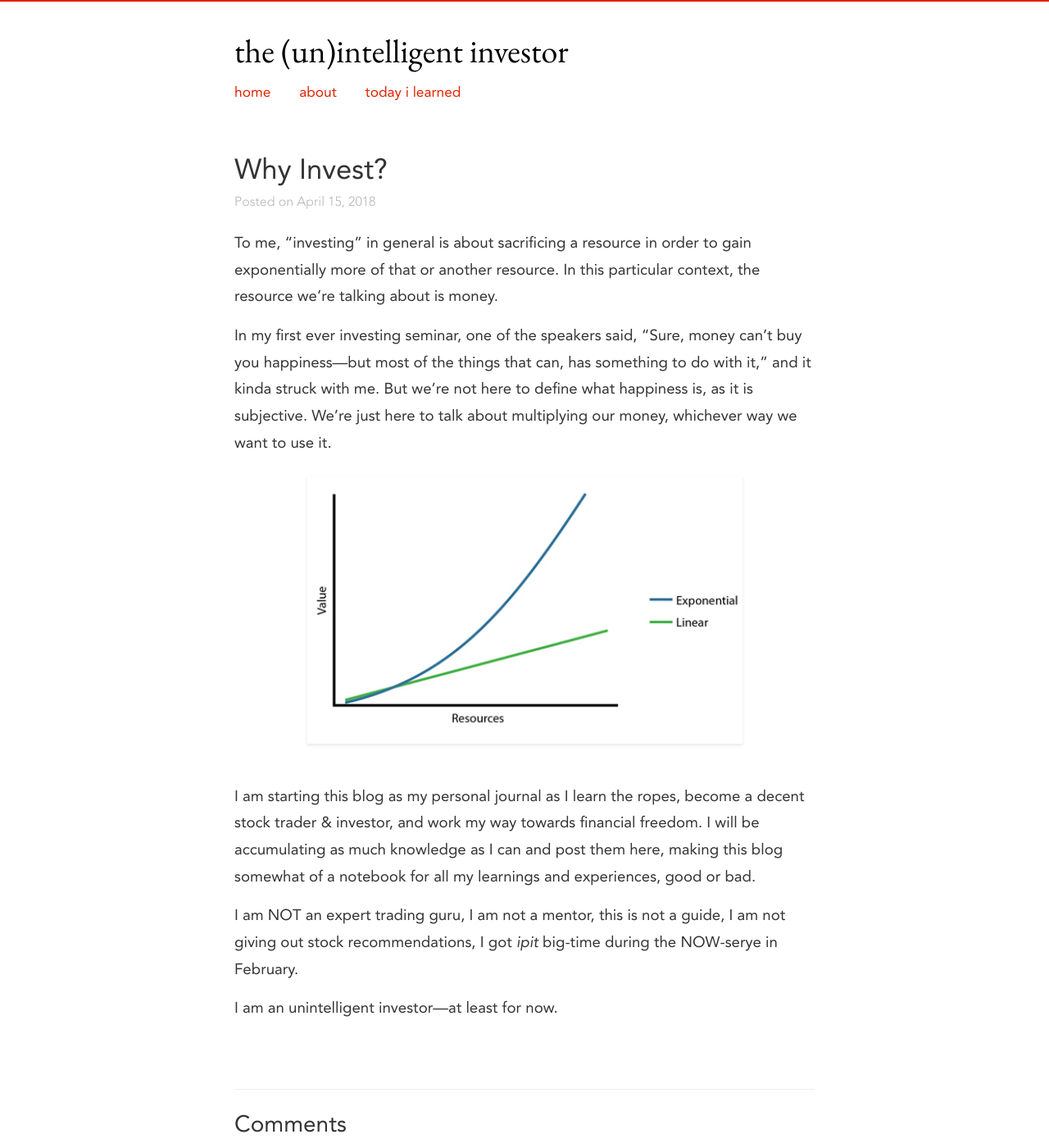
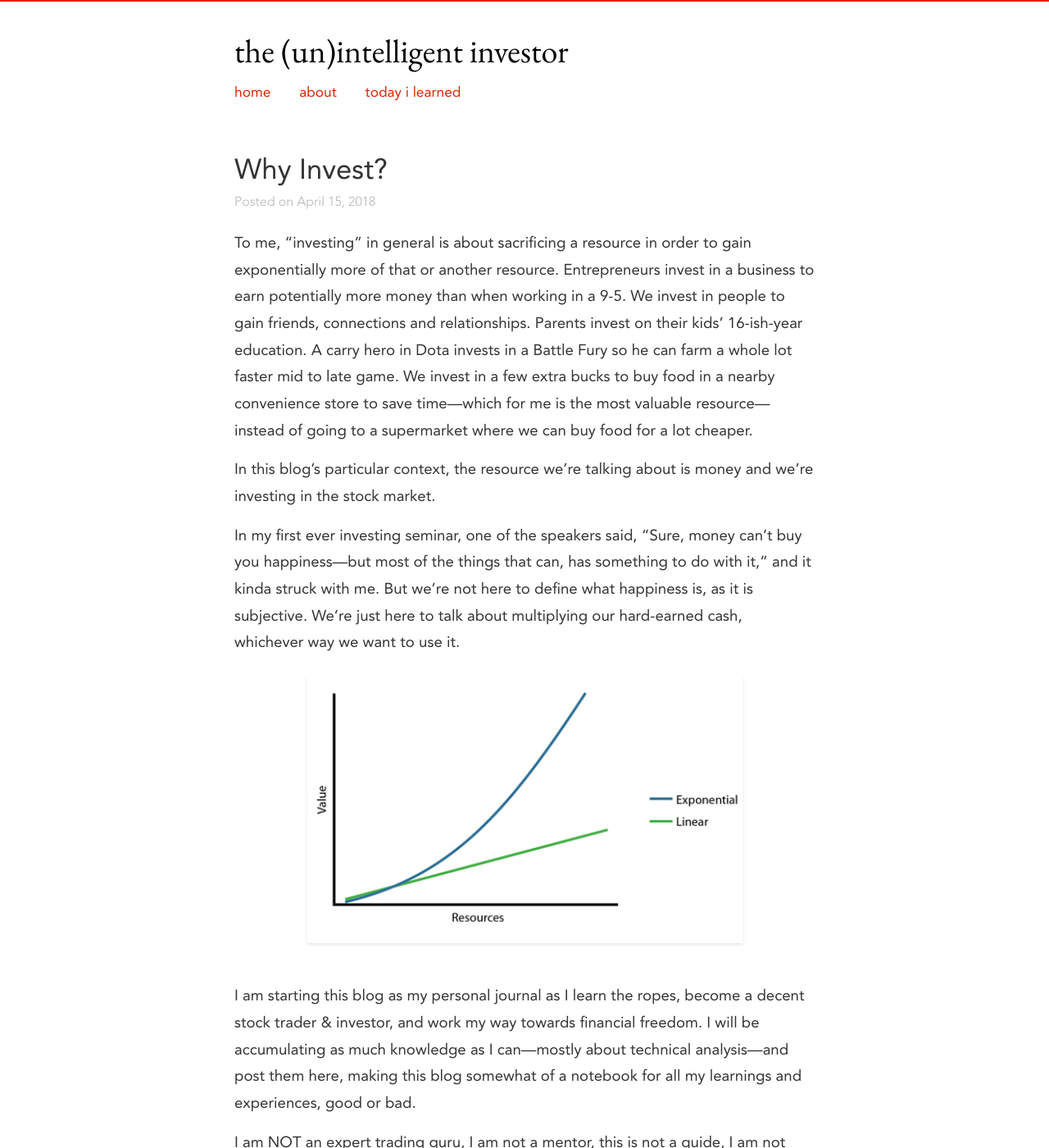
Before and after one commit to alfonzm/the-ui, a Jekyll site: the page built from _posts/2018-04-15-why-invest.md, in a window 1280 px wide and 1400 px high. Shown: the whole window at 82% size. Built offline with Jekyll 4.4.1, drawn with Linux system fonts in a browser that asks for light colours; nearby versions of some CDN libraries; comment, search, counter and statistics services are not loaded.

Commit message:
Update Why Invest post

```diff
--- a/_posts/2018-04-15-why-invest.md
+++ b/_posts/2018-04-15-why-invest.md
@@ -5,15 +5,17 @@ comments: true
 <!-- image: /images/linearvsexponential.png -->
 ---
 
-To me, "investing" in general is about sacrificing a resource in order to gain exponentially more of that or another resource. In this particular context, the resource we're talking about is money.
+To me, "investing" in general is about sacrificing a resource in order to gain exponentially more of that or another resource. Entrepreneurs invest in a business to earn potentially more money than when working in a 9-5. We invest in people to gain friends, connections and relationships. Parents invest on their kids' 16-ish-year education. A carry hero in Dota invests in a Battle Fury so he can farm a whole lot faster mid to late game. We invest in a few extra bucks to buy food in a nearby convenience store to save time—which for me is the most valuable resource—instead of going to a supermarket where we can buy food for a lot cheaper.
 
-In my first ever investing seminar, one of the speakers said, "Sure, money can't buy you happiness—but most of the things that can, has something to do with it," and it kinda struck with me. But we're not here to define what happiness is, as it is subjective. We're just here to talk about multiplying our money, whichever way we want to use it.
+In this blog's particular context, the resource we're talking about is money and we're investing in the stock market.
 
 <!-- more -->
 
+In my first ever investing seminar, one of the speakers said, "Sure, money can't buy you happiness—but most of the things that can, has something to do with it," and it kinda struck with me. But we're not here to define what happiness is, as it is subjective. We're just here to talk about multiplying our hard-earned cash, whichever way we want to use it.
+
 <img src="/images/linearvsexponential.png" class="shadowed">
 
-I am starting this blog as my personal journal as I learn the ropes, become a decent stock trader & investor, and work my way towards financial freedom. I will be accumulating as much knowledge as I can and post them here, making this blog somewhat of a notebook for all my learnings and experiences, good or bad.
+I am starting this blog as my personal journal as I learn the ropes, become a decent stock trader & investor, and work my way towards financial freedom. I will be accumulating as much knowledge as I can—mostly about technical analysis—and post them here, making this blog somewhat of a notebook for all my learnings and experiences, good or bad.
 
 I am NOT an expert trading guru, I am not a mentor, this is not a guide, I am not giving out stock recommendations, I got *ipit* big-time during the NOW-serye in February.
 
```
